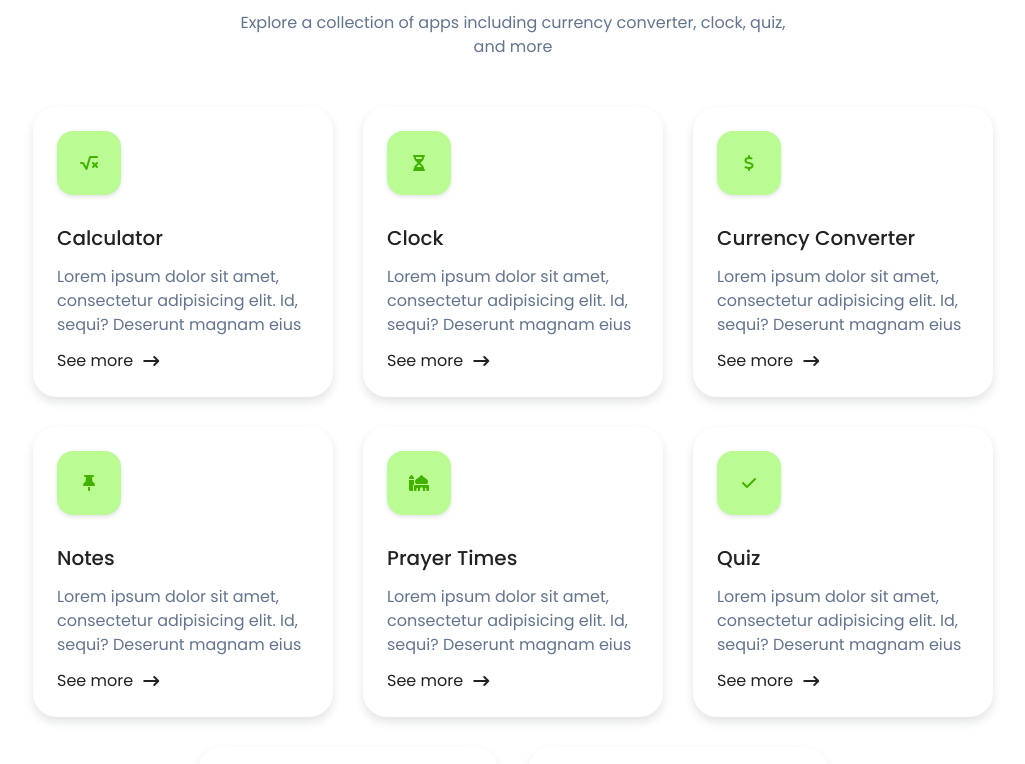
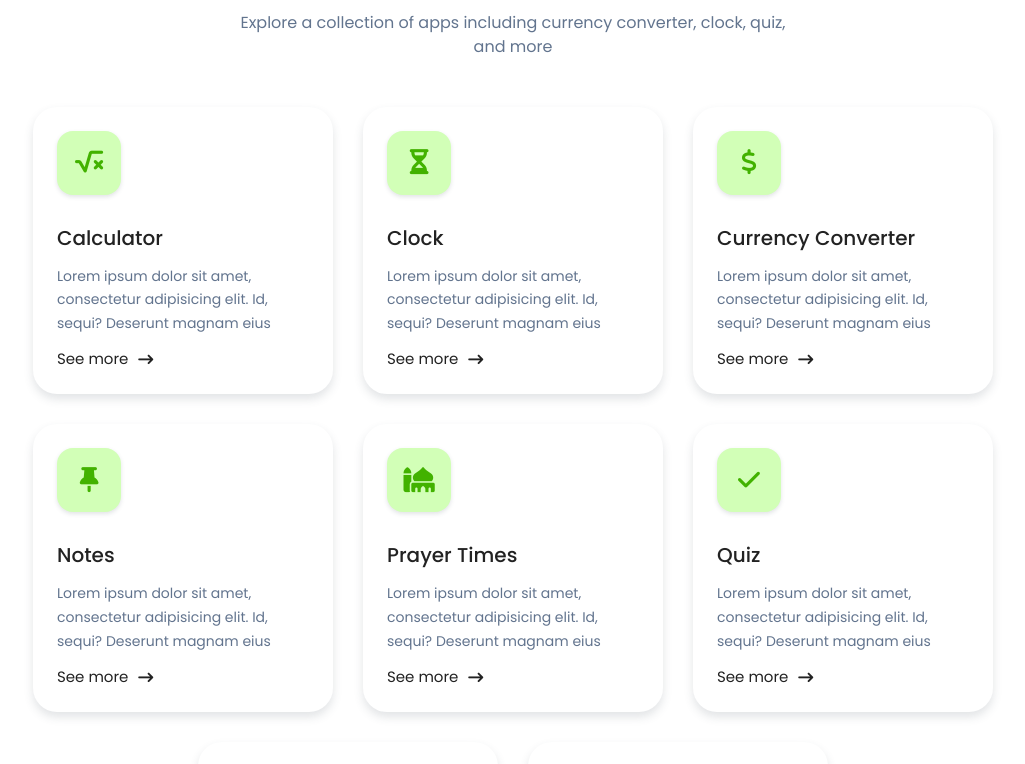
Before and after one commit to muhammad-ahmed-gh/minis-mini-projects, a React (Vite) app: page / in a window 1280 px wide. Shown: the part 960-1724 px from the top of the page, without its empty margins (127-1152 px from the left). Built offline with nearby package versions, Linux system fonts and the light colour scheme.

Commit message:
style: update card minimal styles

```diff
--- a/src/components/UI/Card.tsx
+++ b/src/components/UI/Card.tsx
@@ -11,13 +11,13 @@ export default function Card(props: Props) {
   return (
     <div className="p-[24px] rounded-[24px] w-[300px] shadow-[0_5px_10px_#3c485826] transition-transform duration-300 group cursor-pointer hover:transform-[translateY(-2px)] ">
       <div className="w-[64px] h-[64px] flex justify-center items-center rounded-[16px] bg-primary-lightest text-primary-darkest shadow-[0_2px_4px_#3c485826]">
-        <i className={`${props.icon} text-inherit`}></i>
+        <i className={`${props.icon} text-inherit text-[25px]`}></i>
       </div>
       <h3 className="mt-[28px] text-[20px] font-[500]">{props.title}</h3>
-      <p className="mt-[12px] text-slate-500">{props.description}</p>
+      <p className="mt-[12px] text-slate-500 leading-[1.7] text-[14px]">{props.description}</p>
       <NavLink
         to={`/apps/${props.appPath}`}
-        className="flex items-center gap-[10px] w-fit mt-[12px] transition-colors duration-300 hover:text-primary-dark"
+        className="flex items-center gap-[10px] w-fit mt-[12px] text-[15px] transition-colors duration-300 hover:text-primary-dark"
       >
         See more
         <i className="fa-solid fa-arrow-right-long text-inherit group-hover:animate-point-right"></i>
--- a/src/index.css
+++ b/src/index.css
@@ -21,7 +21,7 @@
 @theme {
   --color-primary: #59f100;
   --color-primary-light: #dbffc5;
-  --color-primary-lightest: #bafc93;
+  --color-primary-lightest: #d2ffb7;
   --color-primary-dark: #53e100;
   --color-primary-darkest: #42b200;
   --color-text-color: #222222;
```
